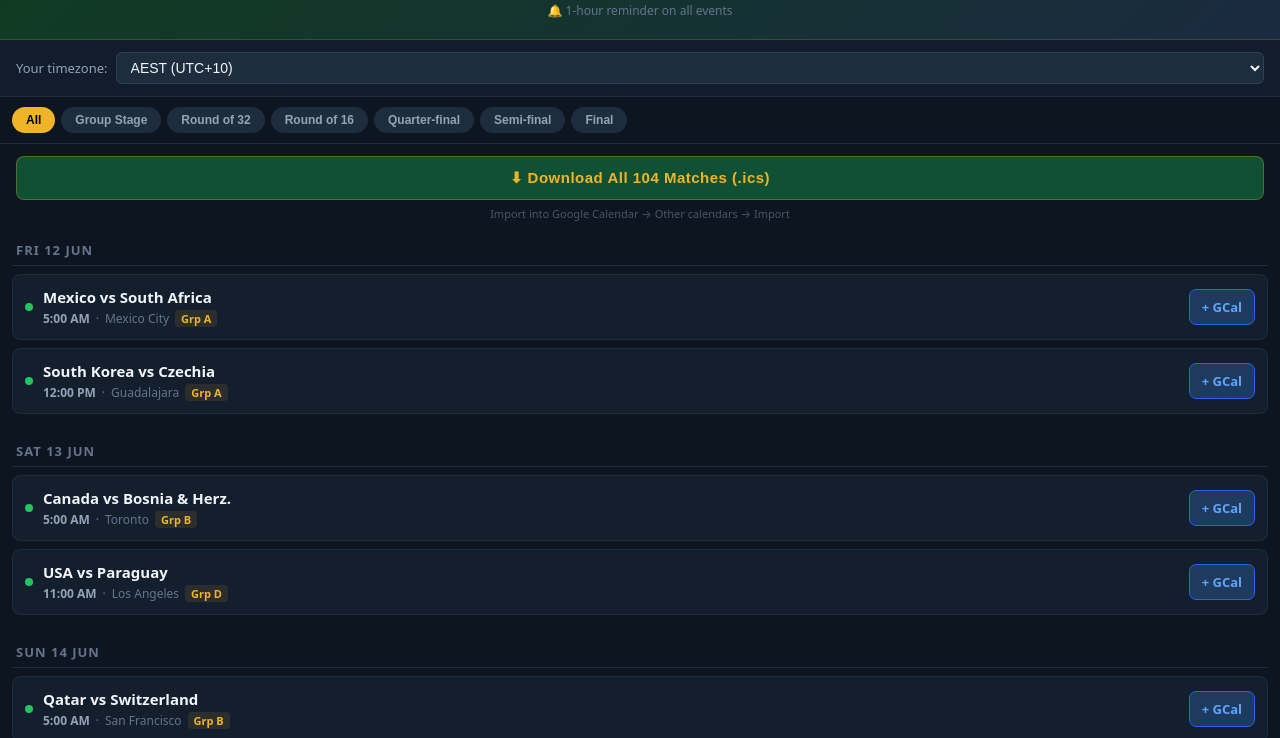
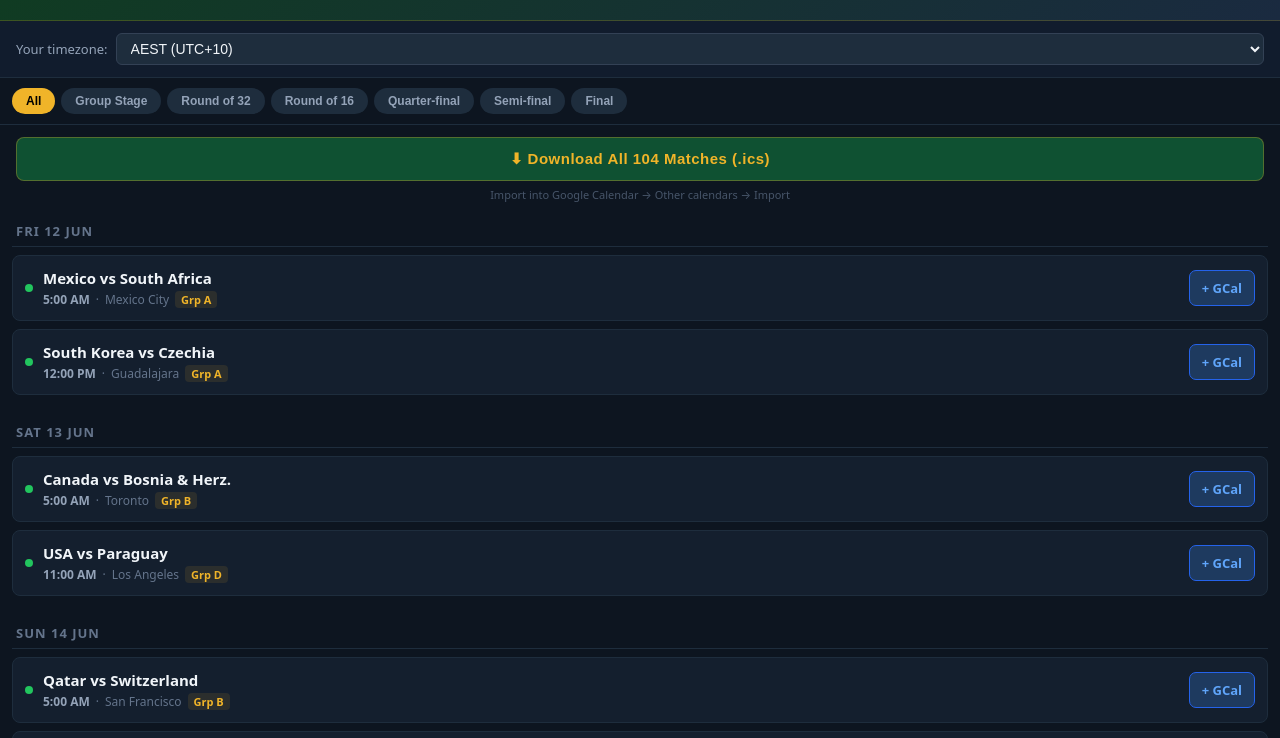
Before and after one commit to lewifi/what-to-watch, a website: page wc2026.html in a window 1280 px wide. Shown: the part 143-881 px from the top of the page. Drawn offline with Linux system fonts and the light colour scheme.

Commit message:
Update wc2026.html

```diff
--- a/wc2026.html
+++ b/wc2026.html
@@ -47,7 +47,6 @@ body { background: #0d1520; font-family: system-ui, -apple-system, sans-serif; c
   <div class="trophy">🏆</div>
   <h1>FIFA WORLD CUP 2026</h1>
   <div class="sub">104 matches · Jun 11 – Jul 19 · USA, Canada, Mexico</div>
-  <div class="rem">🔔 1-hour reminder on all events</div>
 </div>
 
 <div class="tzbar">
```
